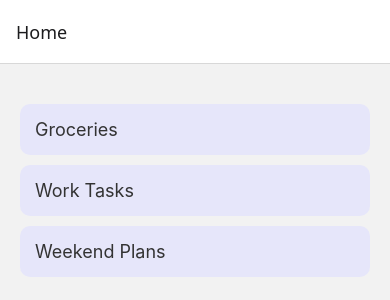
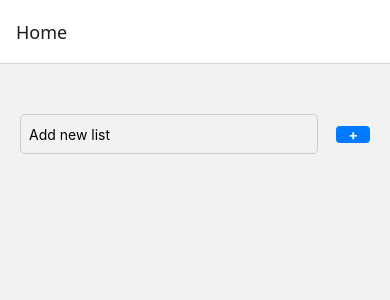
Before and after one commit to cSScripter/todolist, a React Native app: screen /Home in a window 390 px wide. Shown: the top 300 px of the page. Built offline with nearby package versions, Linux system fonts and the light colour scheme.

Commit message:
added input to homescreen

```diff
--- a/screens/HomeScreen.js
+++ b/screens/HomeScreen.js
@@ -1,15 +1,38 @@
-import React from 'react';
-import { View, Text, TouchableOpacity, FlatList, StyleSheet } from 'react-native';
+import React, { useState } from 'react';
+import { View, FlatList } from 'react-native';
 import styles from '../styles/HomeScreen.styles';
 import ToDoListItem from '../components/ToDoListItem';
+import CustomInputWithButton from '../components/CustomInputWithButton';
 
-const dummyLists = [
-  { id: '1', title: 'Groceries' },
-  { id: '2', title: 'Work Tasks' },
-  { id: '3', title: 'Weekend Plans' },
-];
+
+// const dummyLists = [
+//   { id: '1', title: 'Groceries' },
+//   { id: '2', title: 'Work Tasks' },
+//   { id: '3', title: 'Weekend Plans' },
+// ];
 
 function HomeScreen({ navigation }) {
+
+    const [lists, setLists] = useState([]);
+
+    const [newListTitle, setNewListTitle] = useState('');
+
+    const addList = () => {
+        if (!newListTitle.trim()) return;
+
+     const newList = {
+        id: Date.now().toString(),
+        title: newListTitle.trim(),
+    };
+
+    setLists(prevLists => [newList, ...prevLists]);
+
+    setNewListTitle('');
+    };
+
+
+
+
     const renderItem = ({ item }) => (
        <ToDoListItem
             title={item.title}
@@ -20,9 +43,17 @@ function HomeScreen({ navigation }) {
 
 
     return (
+
         <View style={styles.container}>
+            <CustomInputWithButton
+                value={newListTitle}
+                onChangeText={setNewListTitle}
+                placeholder="Add new list"
+                onSubmit={addList}
+                buttonText="+"
+                />
             <FlatList
-                data={dummyLists}
+                data={lists}
                 keyExtractor={(item) => item.id}
                 renderItem={renderItem} />
         </View>
--- a/screens/ToDoListScreen.js
+++ b/screens/ToDoListScreen.js
@@ -53,8 +53,9 @@ function ToDoListScreen({ route }) {
             <CustomInputWithButton
              value={newToDoTitle}
              onChangeText={setNewToDoTitle}
-             placeholder="Add new to-do"
+             placeholder="Add new"
              onSubmit={addToDo}
+             buttonText='+'
              />
 
 
```
